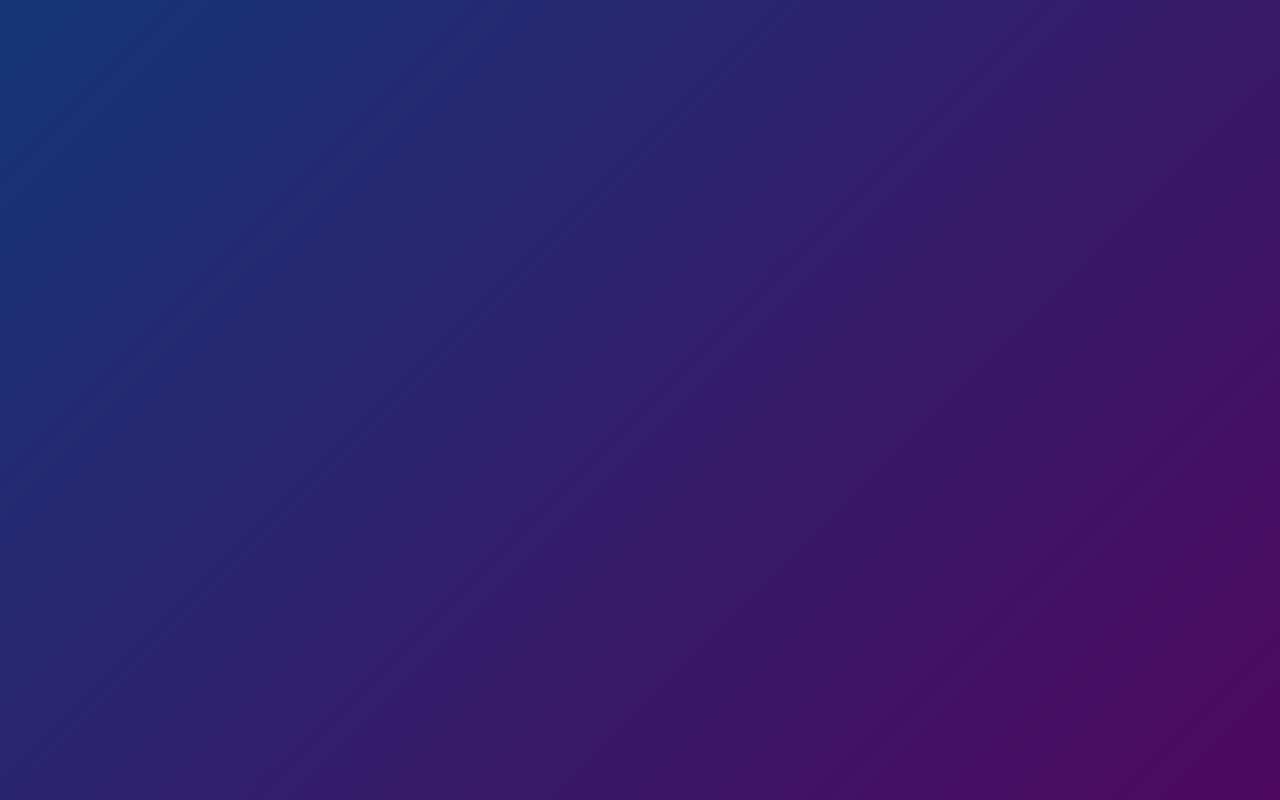
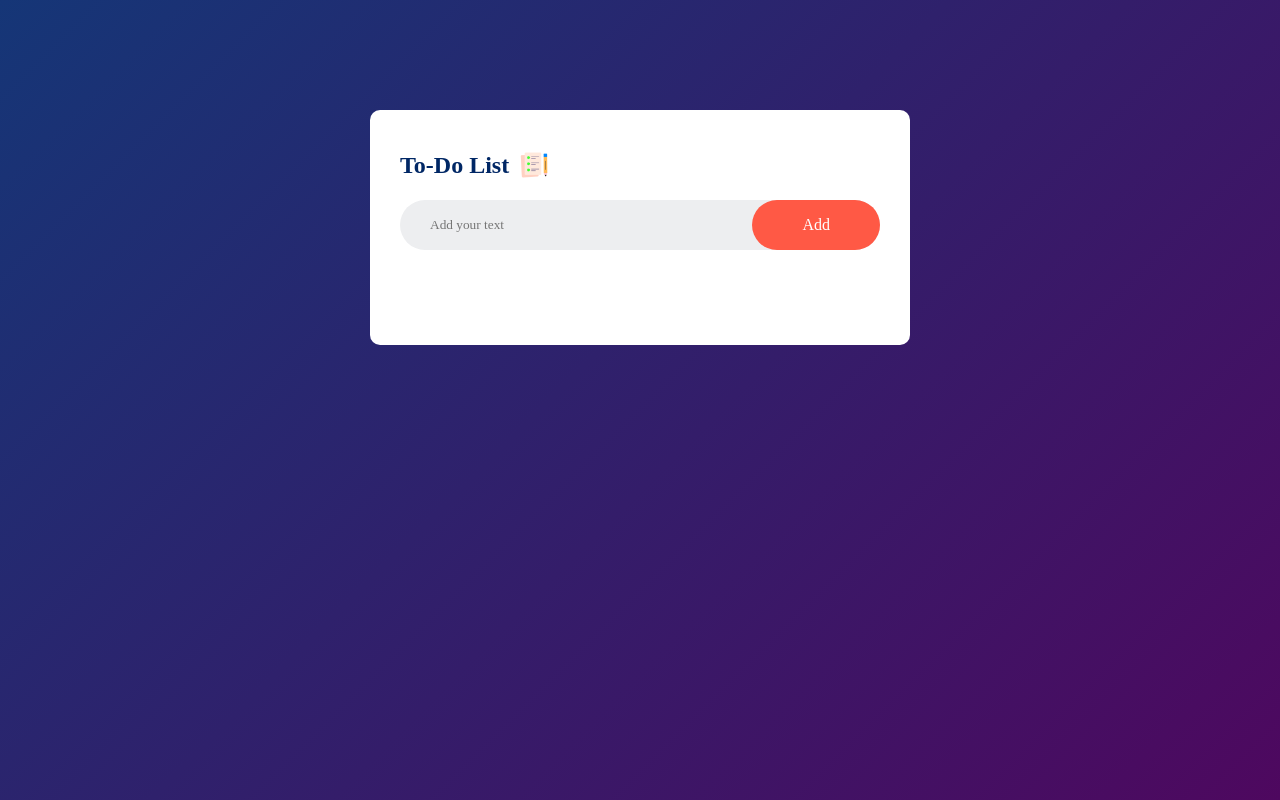
Before and after one commit to Sanna98/ToDo, a plain HTML site: page index.html in a window 1280 px wide. Drawn offline with Linux system fonts and the light colour scheme.

Commit message:
half done todo

```diff
--- a/index.html
+++ b/index.html
@@ -7,7 +7,13 @@
     </head>
     <body>
         <div class="container">
-
+            <div class="todo-app">
+                <h2>To-Do List <img src="images/icon.png"></h2>
+                <div class="row">
+                    <input type="text" id = "input-box" placeholder="Add your text">
+                    <button>Add</button>
+                </div>
+            </div>
         </div>
     </body>
 </html>
--- a/style.css
+++ b/style.css
@@ -9,4 +9,55 @@
     width: 100%;
     min-height: 100vh;
     background: linear-gradient(135deg,#153677,#4e085f);
+    padding: 10px;
 }
+
+.todo-app{
+    width: 100%;
+    max-width: 540px;
+    background: #fff;
+    margin: 100px auto 20px;
+    padding: 40px 30px 70px;
+    border-radius: 10px;
+}
+
+.todo-app h2{
+    color: #002765;
+    display: flex;
+    align-items: center;
+    margin-bottom: 20px;
+}
+
+.todo-app h2 img{
+    width: 30px;
+    margin-left: 10px;
+}
+
+.row{
+    display: flex;
+    align-items: center;
+    justify-content: space-between;
+    background: #edeef0;
+    border-radius: 30px;
+    padding-left: 20px;
+    margin-bottom: 25px;
+}
+
+input{
+    flex: 1;
+    border: none;
+    outline: none;
+    background: transparent;
+    padding: 10px;
+}
+
+button{
+    border: none;
+    outline: none;
+    padding: 16px 50px;
+    background: #ff5945;
+    color: #fff;
+    font-size: 16px;
+    cursor: pointer;
+    border-radius: 40px;
+}
```
